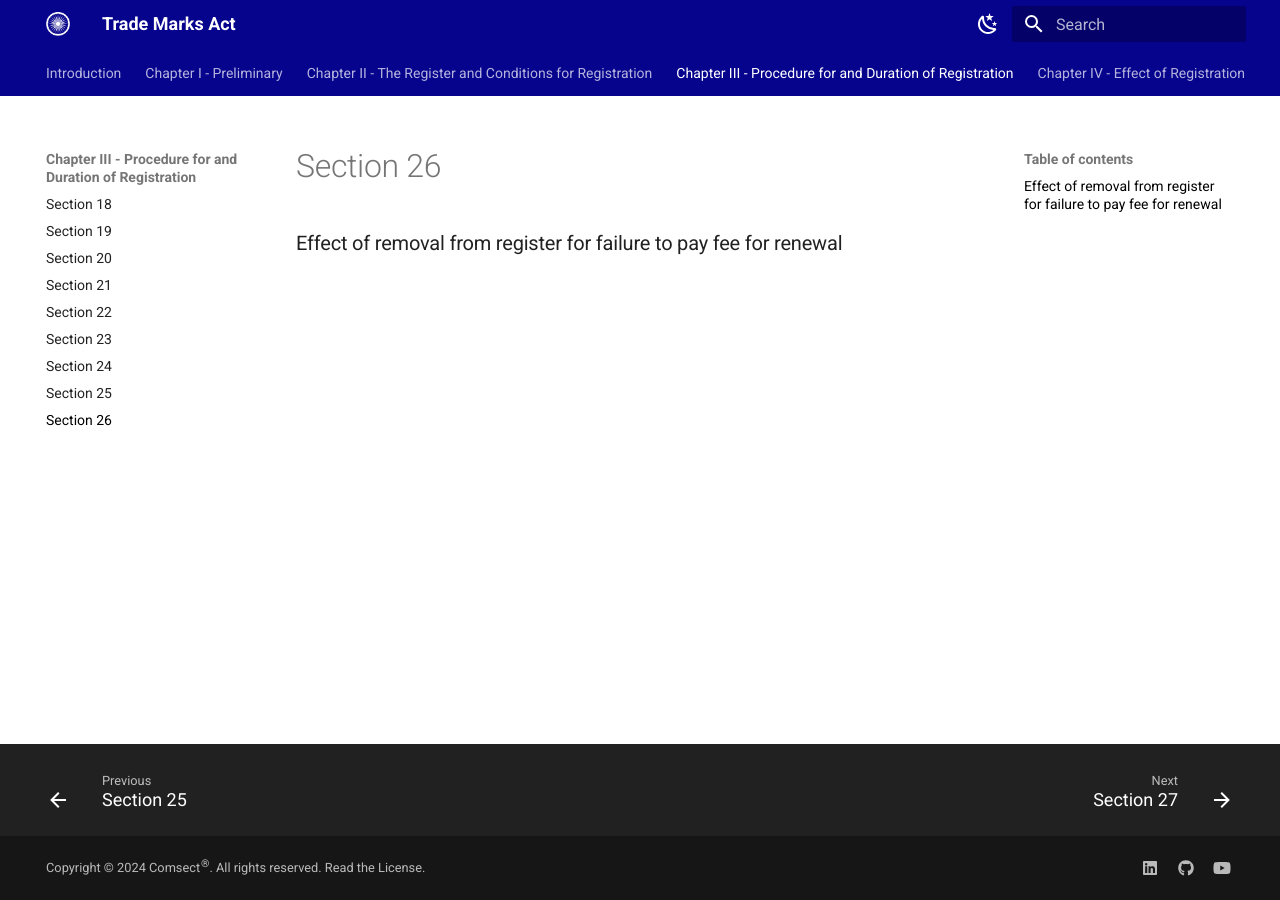
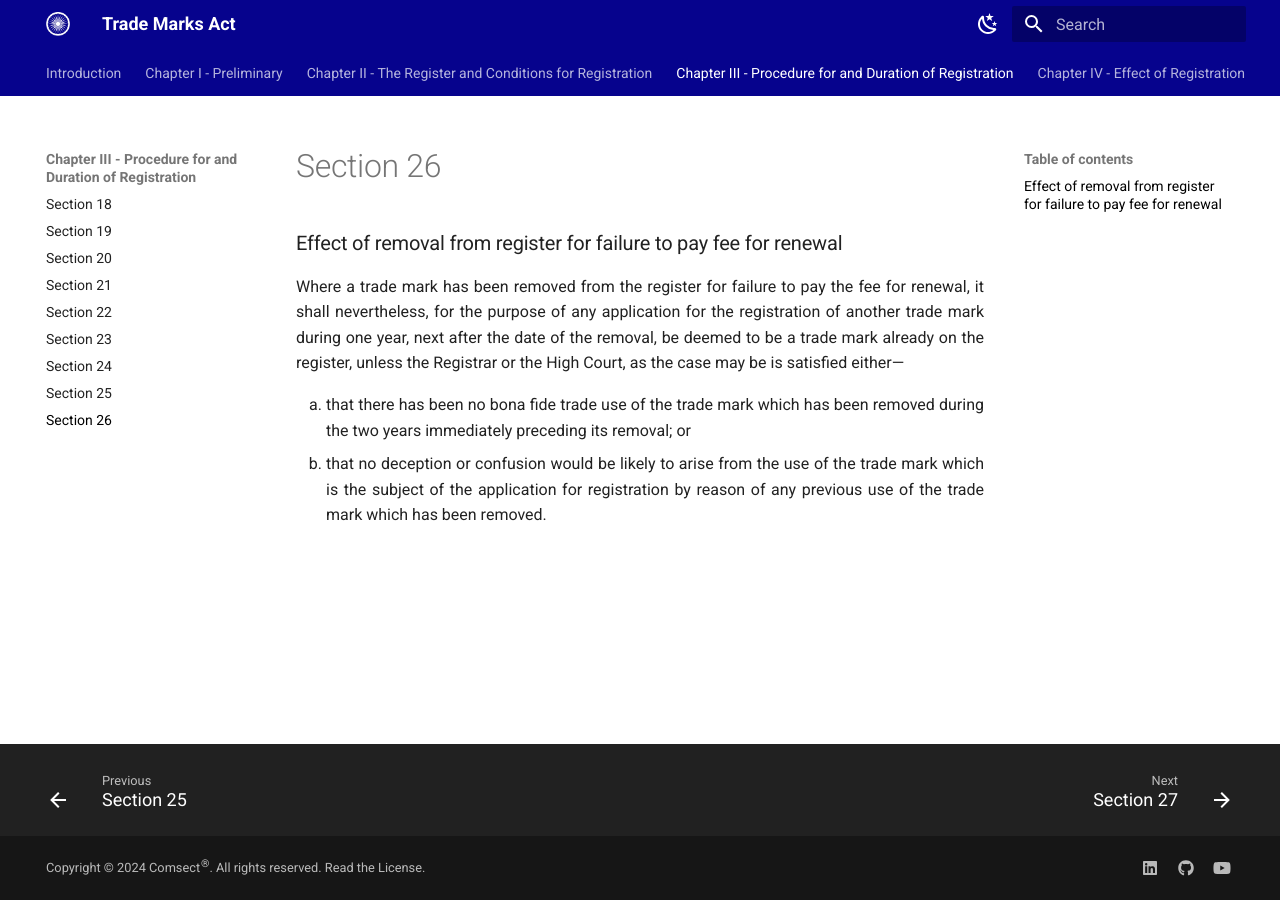
Before and after one commit to comsect/trademarks-act, an MkDocs documentation site: the page built from docs/en/26.md, in a window 1280 px wide. Built offline with MkDocs 1.6.1 and Material for MkDocs 9.7.7, drawn with Linux system fonts in a browser that asks for light colours.

Commit message:
add section twenty-six

```diff
--- a/docs/en/26.md
+++ b/docs/en/26.md
@@ -2,4 +2,19 @@
 description: Effect of removal from register for failure to pay fee for renewal
 ---
 
+<style>
+    ol.outer-list {
+        list-style-type: lower-alpha;
+    }
+    ol.outer-list ol.inner-list {
+        list-style-type: lower-alpha;
+    }
+</style>
+
 ### Effect of removal from register for failure to pay fee for renewal
+
+Where a trade mark has been removed from the register for failure to pay the fee for renewal, it shall nevertheless, for the purpose of any application for the registration of another trade mark during one year, next after the date of the removal, be deemed to be a trade mark already on the register, unless the Registrar or the High Court, as the case may be is satisfied either—
+<ol class="outer-list">
+<li> that there has been no bona fide trade use of the trade mark which has been removed during the two years immediately preceding its removal; or</li>
+<li> that no deception or confusion would be likely to arise from the use of the trade mark which is the subject of the application for registration by reason of any previous use of the trade mark which has been removed.</li>
+</ol>
```
